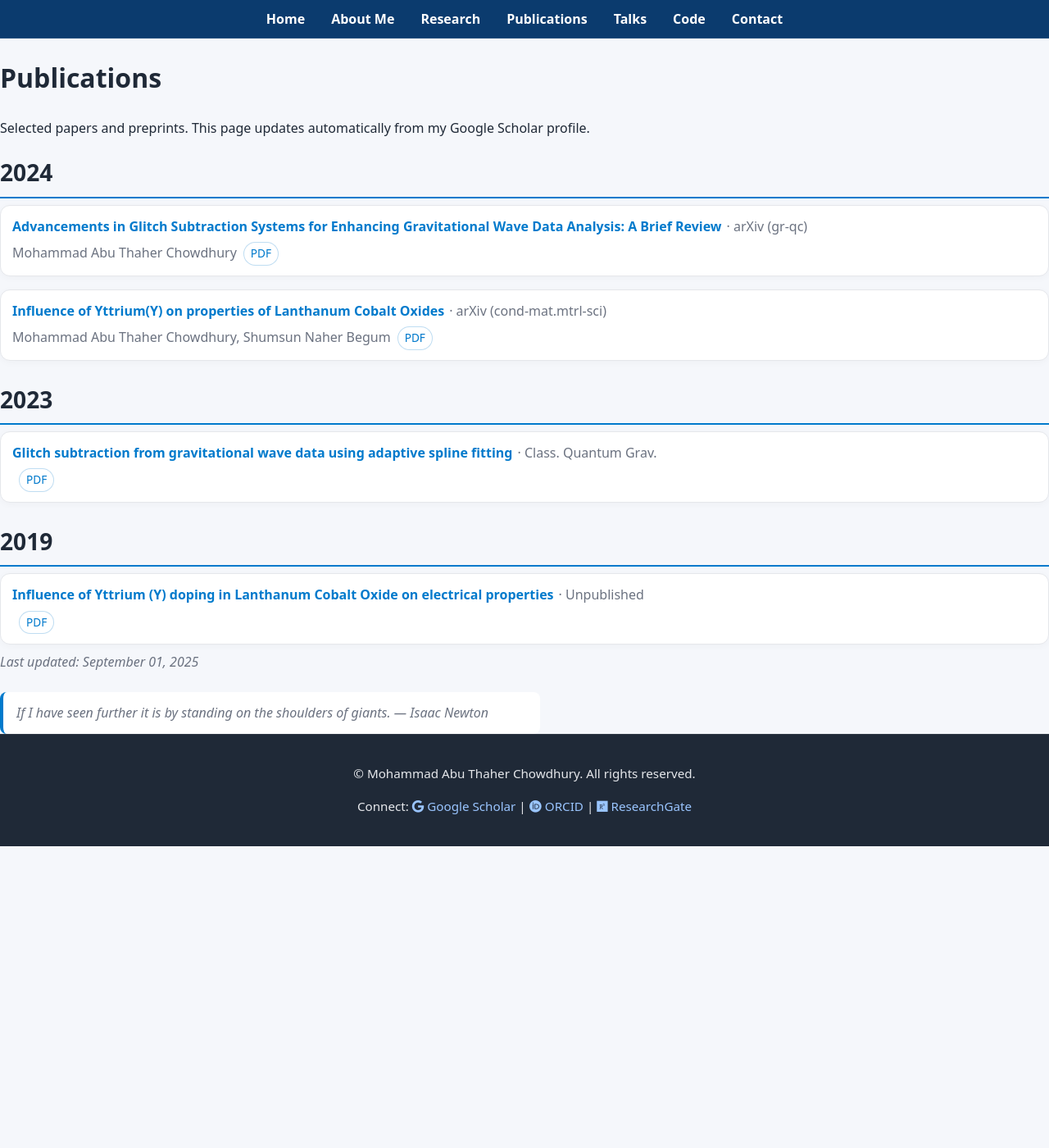
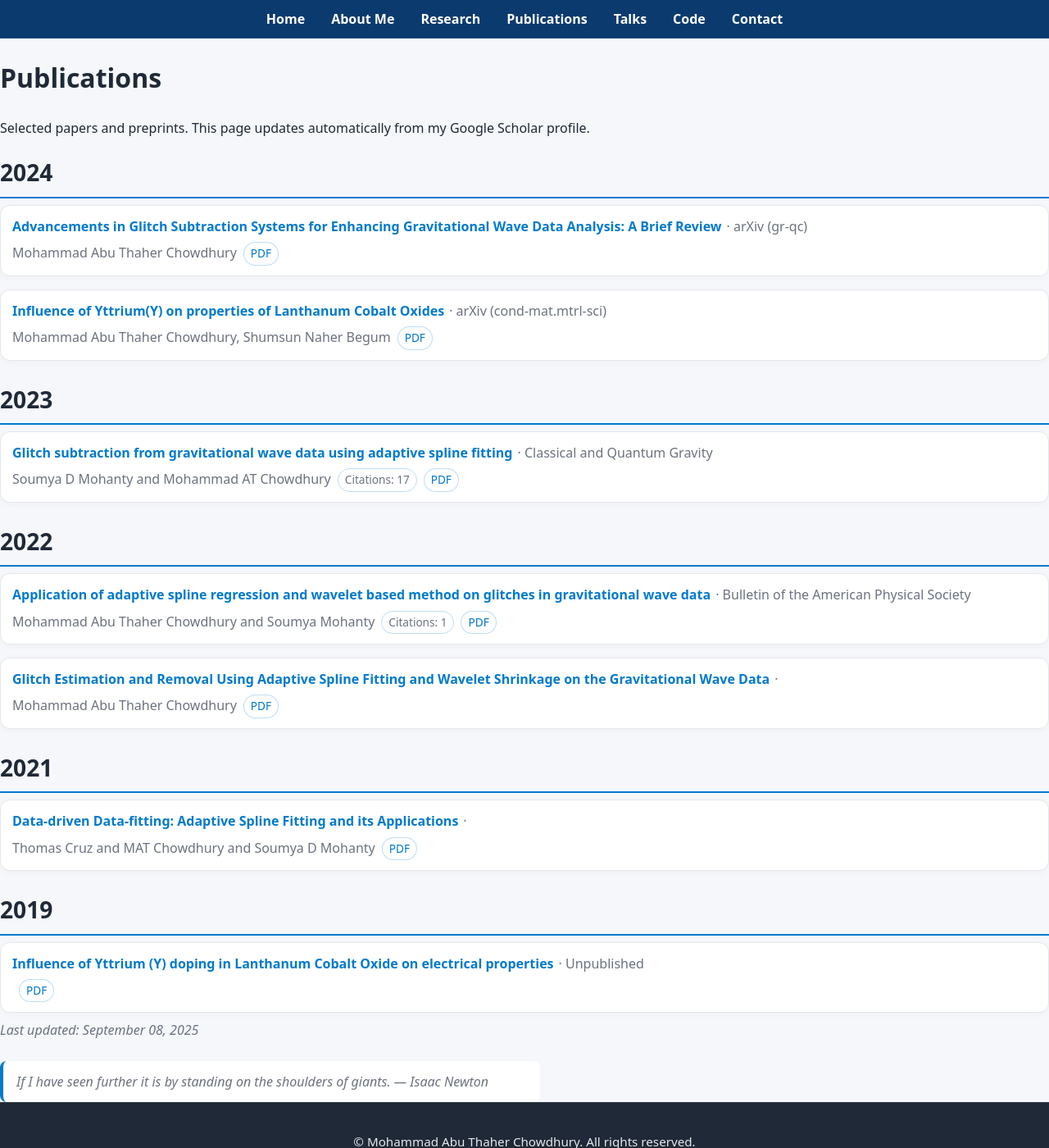
Before and after one commit to matc-thaher/website, a Jekyll site: the page built from publications.md, in a window 1280 px wide and 1400 px high. Shown: the whole window at 82% size. Built offline with Jekyll 4.4.1, drawn with Linux system fonts in a browser that asks for light colours.

Commit message:
chore: merged publications (Scholar + arXiv + ORCID + Crossref)

```diff
--- a/_data/scholar.json
+++ b/_data/scholar.json
@@ -1,5 +1,5 @@
 {
-  "updated": "2025-09-01T04:42:19.956169Z",
+  "updated": "2025-09-08T04:23:54.567794Z",
   "publications": [
     {
       "title": "Influence of Yttrium(Y) on properties of Lanthanum Cobalt Oxides",
@@ -11,7 +11,8 @@
       "doi": "",
       "citations": 0,
       "source": [
-        "arxiv"
+        "arxiv",
+        "scholar"
       ]
     },
     {
@@ -25,21 +26,61 @@
       "citations": 0,
       "source": [
         "arxiv",
-        "orcid"
+        "orcid",
+        "scholar"
       ]
     },
     {
       "title": "Glitch subtraction from gravitational wave data using adaptive spline fitting",
-      "authors": "",
+      "authors": "Soumya D Mohanty and Mohammad AT Chowdhury",
       "year": 2023,
-      "venue": "Class. Quantum Grav.",
+      "venue": "Classical and Quantum Gravity",
       "url": "https://doi.org/10.1088/1361-6382/acd0fe",
       "pdf_url": "",
       "doi": "10.1088/1361-6382/acd0fe",
+      "citations": 17,
+      "source": [
+        "orcid",
+        "scholar"
+      ]
+    },
+    {
+      "title": "Glitch Estimation and Removal Using Adaptive Spline Fitting and Wavelet Shrinkage on the Gravitational Wave Data",
+      "authors": "Mohammad Abu Thaher Chowdhury",
+      "year": 2022,
+      "venue": "",
+      "url": "https://search.proquest.com/openview/7f68a2c9fc2972f4eb08e0d1a8fcbd2e/1?pq-origsite=gscholar&cbl=18750&diss=y",
+      "pdf_url": "",
+      "doi": "",
       "citations": 0,
       "source": [
-        "crossref",
-        "orcid"
+        "scholar"
+      ]
+    },
+    {
+      "title": "Application of adaptive spline regression and wavelet based method on glitches in gravitational wave data",
+      "authors": "Mohammad Abu Thaher Chowdhury and Soumya Mohanty",
+      "year": 2022,
+      "venue": "Bulletin of the American Physical Society",
+      "url": "https://meetings.aps.org/Meeting/TSF22/Session/F05.5",
+      "pdf_url": "",
+      "doi": "",
+      "citations": 1,
+      "source": [
+        "scholar"
+      ]
+    },
+    {
+      "title": "Data-driven Data-fitting: Adaptive Spline Fitting and its Applications",
+      "authors": "Thomas Cruz and MAT Chowdhury and Soumya D Mohanty",
+      "year": 2021,
+      "venue": "",
+      "url": "https://repositories.lib.utexas.edu/items/fd04b32c-04dd-4d45-ad74-d6f5b4f2b174",
+      "pdf_url": "",
+      "doi": "",
+      "citations": 0,
+      "source": [
+        "scholar"
       ]
     },
     {
```
